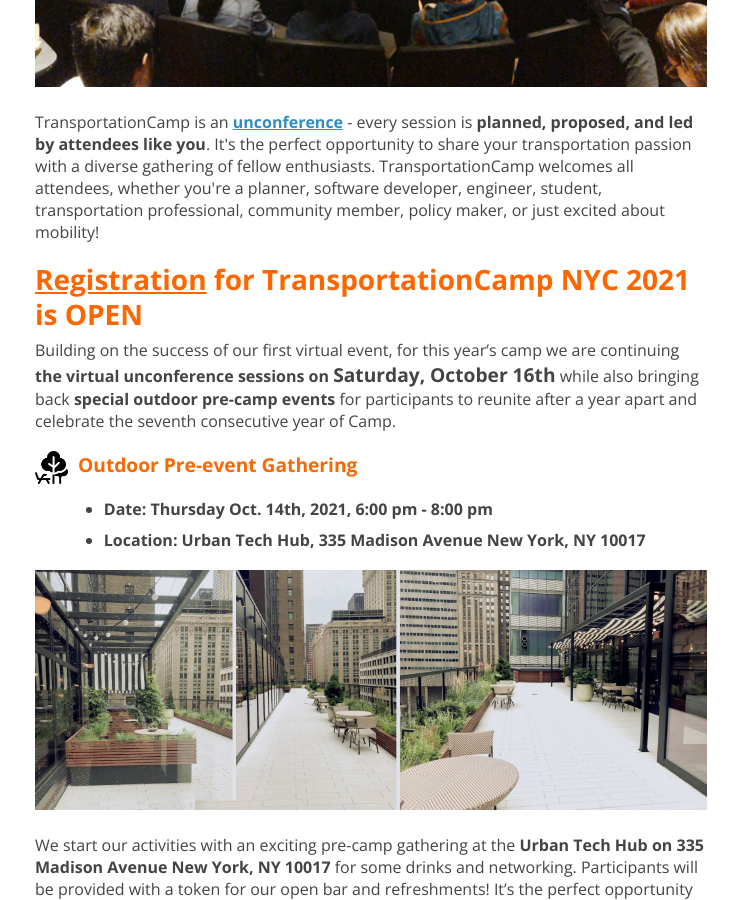
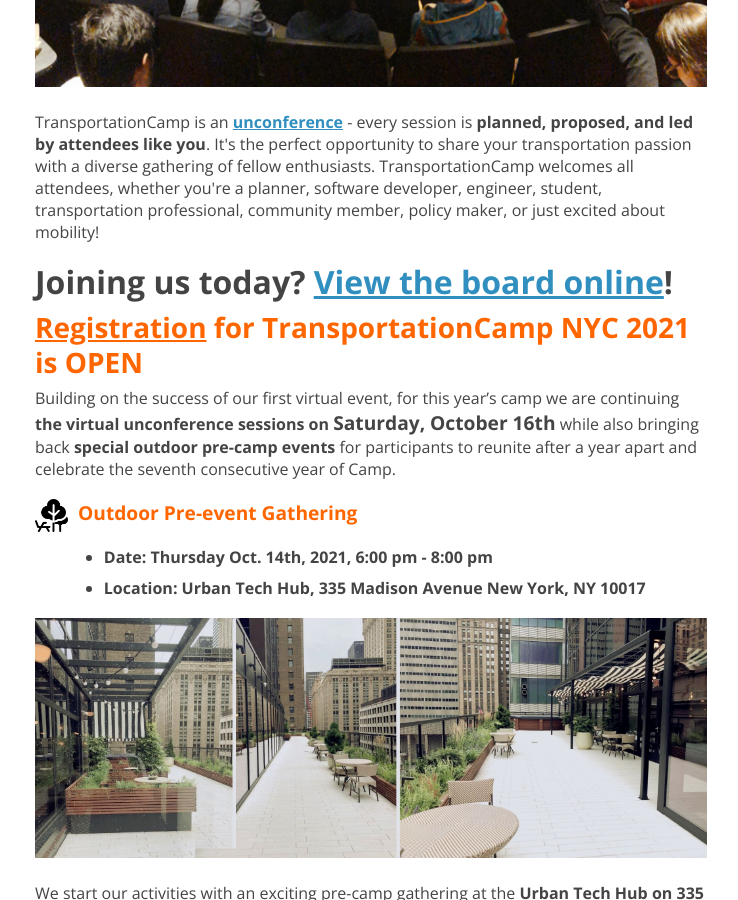
Before and after one commit to transpocamp/transportationcamp.org, a Jekyll site: the page built from events/nyc-2021/index.markdown, in a window 1280 px wide and 900 px high, scrolled down 605 px. Shown: the whole window, without its empty margins (269-1007 px from the left). Built offline with Jekyll 4.4.1, drawn with Linux system fonts in a browser that asks for light colours; nearby versions of some CDN libraries.

Commit message:
NYC day-of

```diff
--- a/events/nyc-2021/index.markdown
+++ b/events/nyc-2021/index.markdown
@@ -13,6 +13,8 @@
 <img src="room.jpg" alt="Auditorium" />
 
 TransportationCamp is an **[unconference](https://en.wikipedia.org/wiki/Unconference)** - every session is **planned, proposed, and led by attendees like you**. It&#39;s the perfect opportunity to share your transportation passion with a diverse gathering of fellow enthusiasts. TransportationCamp welcomes all attendees, whether you&#39;re a planner, software developer, engineer, student, transportation professional, community member, policy maker, or just excited about mobility!
+
+<h2>Joining us today? <a href='https://docs.google.com/spreadsheets/d/e/2PACX-1vTrSdq8ObPlU7TQIe6Iu8lD1ZIE4--1MhMbNI_IpIsFjS98Xu4igxtuzfHnjdPGPTeuBopk139wGY3A/pubhtml'>View the board online</a>!</h2>
 
 <h3 style="color: #FF6600;"><a href="https://www.eventbrite.com/e/transportationcamp-nyc-2021-hybrid-tickets-177592523017" style="color: inherit">Registration</a> for TransportationCamp NYC 2021 is OPEN</h3>
 Building on the success of our first virtual event, for this year’s camp we are continuing **the virtual unconference sessions on** <span style="font-size: larger">**Saturday, October 16th**</span> while also bringing back **special outdoor pre-camp events** for participants to reunite after a year apart and celebrate the seventh consecutive year of Camp.
```
